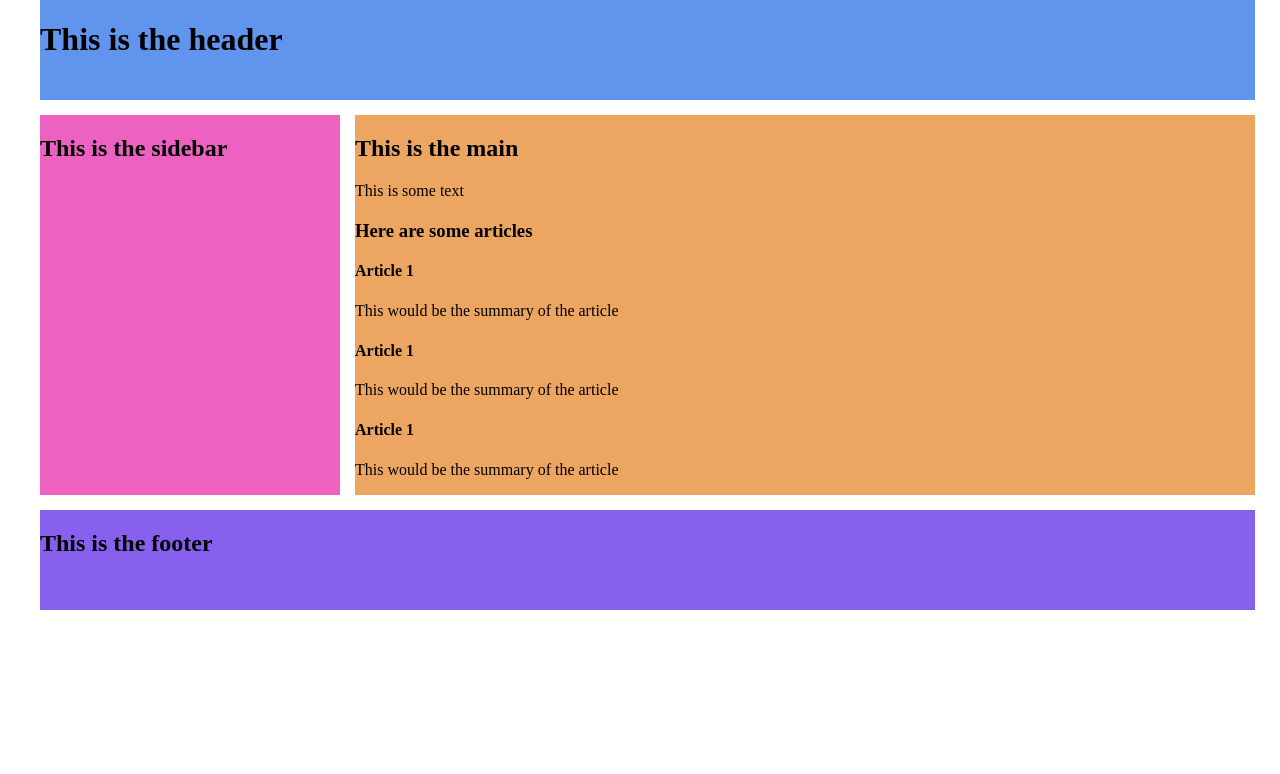
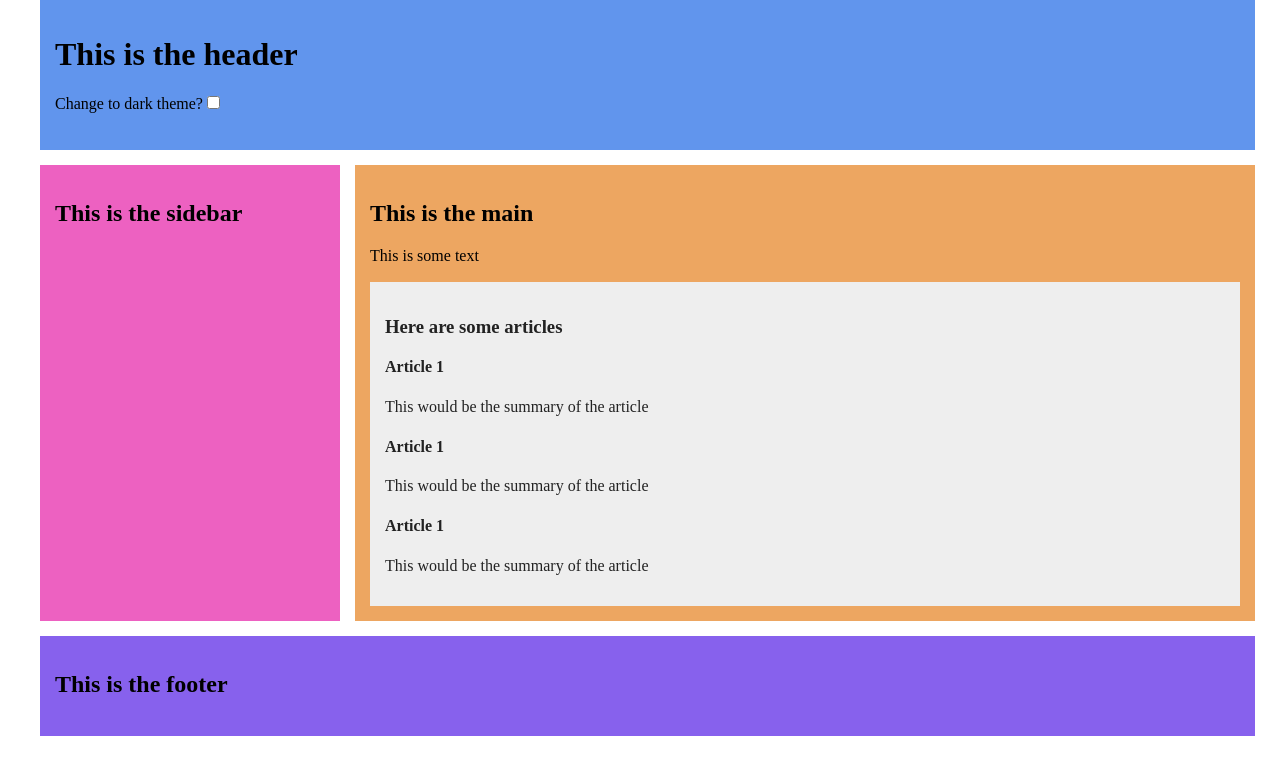
Before and after one commit to HaydonGunn/CSSPlayground, a plain HTML site: page ColourTheming.html in a window 1280 px wide. Drawn offline with Linux system fonts and the light colour scheme.

Commit message:
Added Theming switcher
Using CSS Variables to switch the colour theme

```diff
--- a/ColourTheming.html
+++ b/ColourTheming.html
@@ -9,6 +9,8 @@
     <div class="e-wrapper">
         <header class="e-header">
             <h1>This is the header</h1>
+            <label for="themeCheckbox">Change to dark theme?</label>
+            <input type="checkbox" id="themeCheckbox" data-js-theme-switch />
         </header>
         <main class="e-main">
             <h2>This is the main</h2>
@@ -37,6 +39,6 @@
         </footer>
     </div>
 
-	<!-- <script type="text/javascript" src=""></script> -->
+	<script type="text/javascript" src="custom/js/scripts.js"></script>
 </body>
 </html>
--- a/Custom/UI/css/colourtheme.css
+++ b/Custom/UI/css/colourtheme.css
@@ -5,53 +5,83 @@
 .e-wrapper {
     display: grid;
 
-    grid-template-columns: [left-col] 25% [main-col] 75%;
+    /* grid-template-columns: [left-col] 25% [main-col] 75%;
     grid-template-rows: [top-row] 100px [main-row] auto [footer-row] 100px;
+    grid-column-gap: 15px;
+    grid-row-gap: 15px; */
+
+    grid-template-columns: 25% 75%;
+    grid-template-rows: 150px auto 100px;
+    grid-template-areas:
+        "header header"
+        "sidebar main"
+        "footer footer";
     grid-column-gap: 15px;
     grid-row-gap: 15px;
 
-    /* grid-template-columns: 25% 75%;
-    grid-template-rows: 100px auto 100px;
-    grid-template-areas:
-        "header header"
-        "sidebar main"
-        "footer footer"; */
     max-width: 1200px;
     margin: 0 auto;
 }
 
 .e-header {
     background: #6195ED;
-    /* grid-area: "header"; */
-    grid-column-start: left-col;
+    grid-area: header;
+    padding: 15px;
+
+    /* grid-column-start: left-col;
     grid-column-end: span 2;
     grid-row-start: top-row;
-    grid-row-end: main-row;
+    grid-row-end: main-row; */
 }
 
 .e-main {
     background: #EDA661;
-    /* grid-area: "main"; */
-    grid-column-start: main-col;
+    grid-area: main;
+    padding: 15px;
+
+    /* grid-column-start: main-col;
     grid-column-end: span 1;
     grid-row-start: main-row;
-    grid-row-end: footer-row;
+    grid-row-end: footer-row; */
 }
 
 .e-sidebar {
     background: #ED61C1;
-    /* grid-area: "sidebar"; */
-    grid-column-start: left-col;
+    grid-area: sidebar;
+    padding: 15px;
+
+    /* grid-column-start: left-col;
     grid-column-end: main-col;
     grid-row-start: main-row;
-    grid-row-end: footer-row;
+    grid-row-end: footer-row; */
 }
 
 .e-footer {
     background: #8761ED;
-    /* grid-area: "footer"; */
-    grid-column-start: left-col;
+    grid-area: footer;
+    padding: 15px;
+
+    /* grid-column-start: left-col;
     grid-column-end: span 2;
     grid-row-start: footer-row;
-    grid-row-end: span 1;
+    grid-row-end: span 1; */
 }
+
+/* -----------------------------------
+        Theme
+   ----------------------------------- */
+:root {
+    --background-color: #eeeeee;
+    --copy-color: #222222;
+}
+
+.c-articles {
+    padding: 15px;
+    background: var(--background-color);
+    color: var(--copy-color);
+}
+
+.theme--dark {
+    --background-color: #222222;
+    --copy-color: #eeeeee;
+}
--- /dev/null
+++ b/Custom/js/scripts.js
@@ -0,0 +1,14 @@
+document.addEventListener("DOMContentLoaded", function() {
+    document.querySelector("[data-js-theme-switch]").onchange = themeSwitch;
+});
+
+let bodyThemeClass = "theme--dark";
+
+function themeSwitch(event) {
+    if (event.target.checked) {
+        document.querySelector("body").classList.add("theme--dark");
+    }
+    else {
+        document.querySelector("body").classList.remove("theme--dark");
+    }
+}
```
